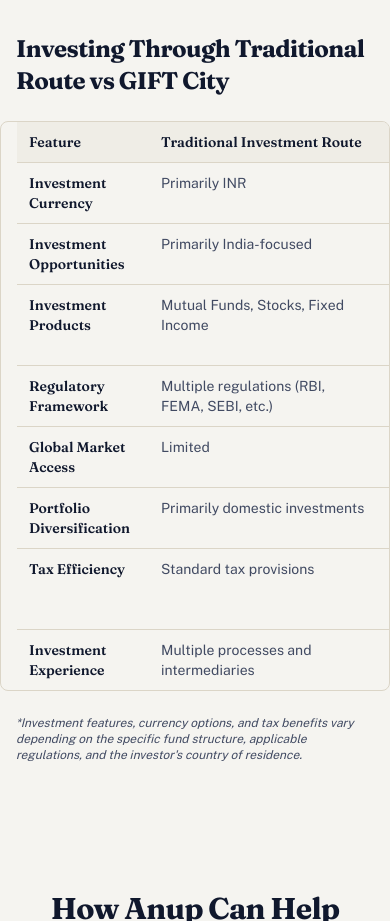
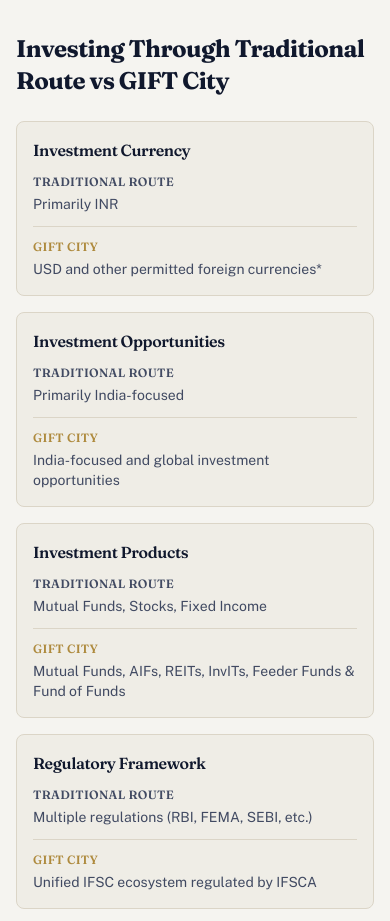
Before and after one commit to nexusadvisorsind-hash/giftcityfunds, a React (Vite) app: page / in a window 390 px wide. Shown: the part 6800-7721 px from the top of the page. Built offline with nearby package versions, Linux system fonts and the light colour scheme.

Commit message:
Changes
Co-authored-by: pvatyani <231251781+pvatyani@users.noreply.github.com>

```diff
--- a/src/pages/Home.tsx
+++ b/src/pages/Home.tsx
@@ -202,13 +202,15 @@ const Home = () => {
             </ul>
 
             <h2 className="font-heading font-bold text-2xl md:text-4xl text-primary mb-6">Investing Through Traditional Route vs GIFT City</h2>
-            <div className="overflow-x-auto -mx-4 px-4 md:mx-0 md:px-0 rounded-lg border border-border">
-              <table className="min-w-[600px] w-full table-fixed text-left font-body text-sm">
+
+            {/* Desktop table */}
+            <div className="hidden md:block overflow-x-auto rounded-lg border border-border">
+              <table className="w-full table-fixed text-left font-body text-sm">
                 <thead className="bg-surface">
                   <tr>
-                    <th className="w-[22%] px-3 py-2.5 md:px-4 md:py-3 font-heading font-semibold text-primary border-b border-border align-top">Feature</th>
-                    <th className="w-[39%] px-3 py-2.5 md:px-4 md:py-3 font-heading font-semibold text-primary border-b border-border align-top">Traditional Investment Route</th>
-                    <th className="w-[39%] px-3 py-2.5 md:px-4 md:py-3 font-heading font-semibold text-primary border-b border-border align-top">GIFT City Investment</th>
+                    <th className="w-[24%] px-4 py-3 font-heading font-semibold text-primary border-b border-border align-top">Feature</th>
+                    <th className="w-[38%] px-4 py-3 font-heading font-semibold text-primary border-b border-border align-top">Traditional Investment Route</th>
+                    <th className="w-[38%] px-4 py-3 font-heading font-semibold text-primary border-b border-border align-top">GIFT City Investment</th>
                   </tr>
                 </thead>
                 <tbody className="text-foreground-muted">
@@ -223,13 +225,41 @@ const Home = () => {
                     ["Investment Experience", "Multiple processes and intermediaries", "Streamlined cross-border investment experience"],
                   ].map(([feature, trad, gift]) => (
                     <tr key={feature} className="border-b border-border last:border-b-0">
-                      <td className="px-3 py-2.5 md:px-4 md:py-3 font-heading font-semibold text-primary align-top break-words">{feature}</td>
-                      <td className="px-3 py-2.5 md:px-4 md:py-3 align-top break-words">{trad}</td>
-                      <td className="px-3 py-2.5 md:px-4 md:py-3 align-top break-words">{gift}</td>
+                      <td className="px-4 py-3 font-heading font-semibold text-primary align-top break-words">{feature}</td>
+                      <td className="px-4 py-3 align-top break-words">{trad}</td>
+                      <td className="px-4 py-3 align-top break-words">{gift}</td>
                     </tr>
                   ))}
                 </tbody>
               </table>
+            </div>
+
+            {/* Mobile stacked cards */}
+            <div className="md:hidden space-y-4">
+              {[
+                ["Investment Currency", "Primarily INR", "USD and other permitted foreign currencies*"],
+                ["Investment Opportunities", "Primarily India-focused", "India-focused and global investment opportunities"],
+                ["Investment Products", "Mutual Funds, Stocks, Fixed Income", "Mutual Funds, AIFs, REITs, InvITs, Feeder Funds & Fund of Funds"],
+                ["Regulatory Framework", "Multiple regulations (RBI, FEMA, SEBI, etc.)", "Unified IFSC ecosystem regulated by IFSCA"],
+                ["Global Market Access", "Limited", "Easier access through internationally structured funds"],
+                ["Portfolio Diversification", "Primarily domestic investments", "Diversified exposure across India and global markets"],
+                ["Tax Efficiency", "Standard tax provisions", "Potential tax-efficient structures for eligible IFSC investments*"],
+                ["Investment Experience", "Multiple processes and intermediaries", "Streamlined cross-border investment experience"],
+              ].map(([feature, trad, gift]) => (
+                <div key={feature} className="bg-surface rounded-lg border border-border p-4">
+                  <h4 className="font-heading font-semibold text-primary mb-3">{feature}</h4>
+                  <div className="space-y-3">
+                    <div>
+                      <span className="block text-xs font-heading font-semibold text-foreground-muted uppercase tracking-wide mb-1">Traditional Route</span>
+                      <p className="font-body text-sm text-foreground-muted break-words">{trad}</p>
+                    </div>
+                    <div className="pt-3 border-t border-border">
+                      <span className="block text-xs font-heading font-semibold text-secondary uppercase tracking-wide mb-1">GIFT City</span>
+                      <p className="font-body text-sm text-foreground-muted break-words">{gift}</p>
+                    </div>
+                  </div>
+                </div>
+              ))}
             </div>
             <p className="mt-6 text-xs text-foreground-muted italic">
               *Investment features, currency options, and tax benefits vary depending on the specific fund structure, applicable regulations, and the investor's country of residence.
```
